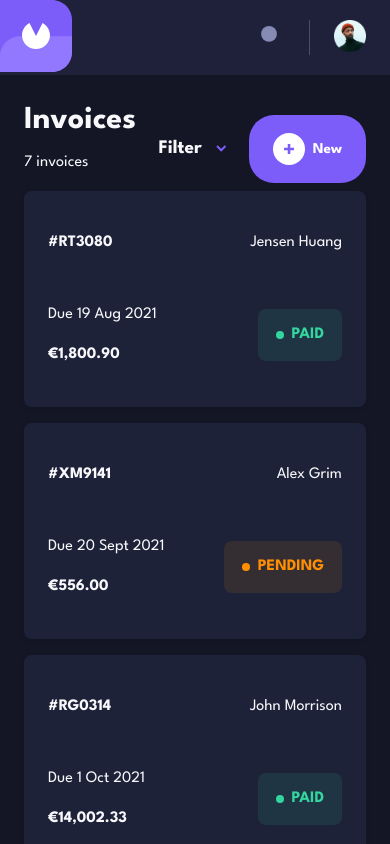
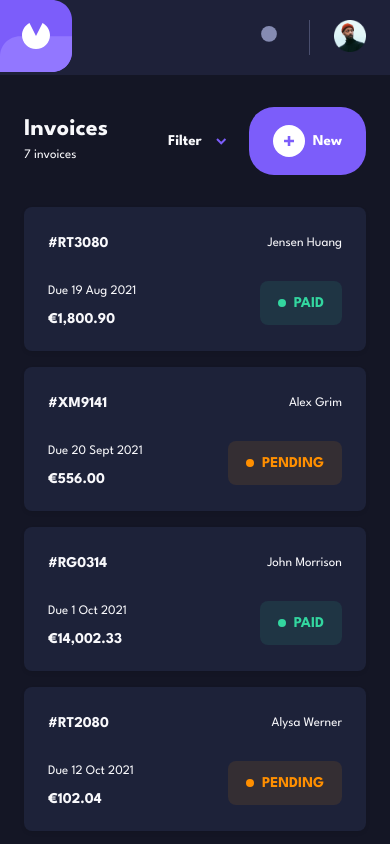
Before and after one commit to abdelmawlaSouat/invoice-app, a Next.js app: page / in a window 390 px wide. Shown: the top 844 px of the page. Built offline with nearby package versions, Linux system fonts and the light colour scheme.

Commit message:
fix: responsive design

```diff
--- a/src/app/page.module.scss
+++ b/src/app/page.module.scss
@@ -15,18 +15,19 @@
 }
 
 .content {
+  display: flex;
+  flex-direction: column;
+  gap: 2rem;
   padding: 2rem 1.5rem;
 
   @include breakpoint-min(map.get($breakpoints, "sm")) {
     padding: 4rem 3rem;
   }
 
-  @include breakpoint-min(map.get($breakpoints, "md")) {
-    display: flex;
-    flex-direction: column;
+  @include breakpoint-min(map.get($breakpoints, "lg")) {
     align-items: center;
     padding: 4.8rem 0;
-    gap: 4rem;
+    gap: 3.45rem;
     width: 100%;
   }
 }
@@ -36,7 +37,7 @@
   flex-direction: column;
   gap: 1rem;
 
-  @include breakpoint-min(map.get($breakpoints, "md")) {
+  @include breakpoint-min(map.get($breakpoints, "lg")) {
     min-width: 750px;
   }
 }
@@ -46,7 +47,7 @@
   justify-content: space-between;
   align-items: center;
 
-  @include breakpoint-min(map.get($breakpoints, "md")) {
+  @include breakpoint-min(map.get($breakpoints, "lg")) {
     min-width: 750px;
   }
 }
@@ -57,6 +58,7 @@
 
 .invoicesLength {
   color: var(--textColorSecondary);
+  margin: 0;
 }
 
 .emptyListMessage {
@@ -67,6 +69,10 @@
   display: flex;
   align-items: center;
   gap: 1rem;
+
+  @include breakpoint-min(map.get($breakpoints, "xl")) {
+    gap: 2.5rem;
+  }
 }
 
 .addInvoiceBtn {
--- a/src/components/FilterByStatus/FilterByStatus.tsx
+++ b/src/components/FilterByStatus/FilterByStatus.tsx
@@ -40,7 +40,7 @@ export const FilterByStatus: FC<FilterByStatusProps> = ({
       <Popover.Root>
         <Popover.Trigger asChild>
           <button className={styles.trigger}>
-            <Typography variant="headingM">
+            <Typography variant="headingS">
               {width >= BREAKPOINTS.md ? "Filter by status" : "Filter"}
             </Typography>
             <DownArrow />
--- a/src/components/invoiceOverviewCard/DesktopCard.module.scss
+++ b/src/components/invoiceOverviewCard/DesktopCard.module.scss
@@ -9,6 +9,10 @@
 
     @include breakpoint-min(map.get($breakpoints, "md")) {
         padding: 2rem;
+    }
+
+    p {
+        margin: 0;
     }
 }
 
--- a/src/components/invoiceOverviewCard/DesktopCard.tsx
+++ b/src/components/invoiceOverviewCard/DesktopCard.tsx
@@ -23,7 +23,7 @@ export const DesktopCard: FC<InvoiceOverviewCardProps> = ({ invoice }) => {
   return (
     <Card className={styles.wrapper}>
       <div className={styles.leftPart}>
-        <Typography variant="body" className={styles.id}>
+        <Typography variant="headingS" className={styles.id}>
           <span className={styles.hashtag}>#</span>
           {invoice.id}
         </Typography>
@@ -38,7 +38,7 @@ export const DesktopCard: FC<InvoiceOverviewCardProps> = ({ invoice }) => {
       </div>
 
       <div className={styles.rightPart}>
-        <Typography variant="body" className={styles.amount}>
+        <Typography variant="headingS" className={styles.amount}>
           {amount}
         </Typography>
 
--- a/src/components/invoiceOverviewCard/MobileCard.module.scss
+++ b/src/components/invoiceOverviewCard/MobileCard.module.scss
@@ -1,6 +1,10 @@
 @use "sass:map";
 @import "variables";
 @import "mixins";
+
+.wrapper p {
+    margin: 0;
+}
 
 .firstRow {
     display: flex;
@@ -21,11 +25,12 @@
     display: flex;
     justify-content: space-between;
     align-items: center;
-    margin-top: 1rem;
+    margin-top: 1.5rem;
 }
 
-.dueDate {
+p.dueDate {
     color: var(--textColorSecondary);
+    margin-bottom: 0.5rem;
 }
 
 .customerName {
--- a/src/components/invoiceOverviewCard/MobileCard.tsx
+++ b/src/components/invoiceOverviewCard/MobileCard.tsx
@@ -20,9 +20,9 @@ export const MobileCard: FC<InvoiceOverviewCardProps> = ({ invoice }) => {
   });
 
   return (
-    <Card>
+    <Card className={styles.wrapper}>
       <div className={styles.firstRow}>
-        <Typography variant="body" className={styles.id}>
+        <Typography variant="headingS" className={styles.id}>
           <span className={styles.hashtag}>#</span>
           {invoice.id}
         </Typography>
@@ -38,7 +38,7 @@ export const MobileCard: FC<InvoiceOverviewCardProps> = ({ invoice }) => {
             {`Due ${dueDate}`}
           </Typography>
 
-          <Typography variant="body" className={styles.amount}>
+          <Typography variant="headingS" className={styles.amount}>
             {amount}
           </Typography>
         </div>
--- a/src/components/navbar/Navbar.module.scss
+++ b/src/components/navbar/Navbar.module.scss
@@ -12,6 +12,7 @@
         flex-direction: column;
         height: 100vh;
         position: fixed;
+        border-top-right-radius: 2rem;
     }
 }
 
@@ -27,7 +28,7 @@
 }
 
 .imgWrapper {
-    @include breakpoint-max(map.get($breakpoints, "sm")) {
+    @include breakpoint-max(map.get($breakpoints, "xl")) {
         padding-left: 1.5rem;
         border-left: 1px solid #494e6e;
     }
--- a/src/components/navbar/Navbar.tsx
+++ b/src/components/navbar/Navbar.tsx
@@ -6,16 +6,19 @@ import { ThemeSwitcher } from "../themeSwitcher";
 import Link from "next/link";
 import classNames from "classnames";
 import { FC } from "react";
+import { useWindowSize } from "@/design-system/hooks";
+import { BREAKPOINTS } from "@/design-system/styles/breakpoints";
 
 interface NavbarProps {
   className?: string;
 }
 
 export const Navbar: FC<NavbarProps> = ({ className }) => {
+  const { width } = useWindowSize();
   return (
     <nav className={classNames(styles.wrapper, className)}>
       <Link href="/">
-        <Logo />
+        <Logo size={width > BREAKPOINTS.md ? 103 : 72} />
       </Link>
 
       <div className={styles.contentWrapper}>
--- a/src/components/statusTag/StatusTag.tsx
+++ b/src/components/statusTag/StatusTag.tsx
@@ -21,7 +21,7 @@ export const StatusTag: FC<StatusTagProps> = ({ status }) => {
     <div className={classNames(styles.wrapper, styles[status])}>
       <Oval color={statusColors[status]} />
 
-      <Typography variant="body" tag="span">
+      <Typography variant="headingS" tag="span">
         {status}
       </Typography>
     </div>
--- a/src/design-system/components/typography/Typography.module.scss
+++ b/src/design-system/components/typography/Typography.module.scss
@@ -3,8 +3,12 @@
 @import "mixins";
 
 .headingL {
-    font-size: 2rem;
-    line-height: 1.7rem;
+    font-size: 1.5rem;
+
+    @include breakpoint-min(map.get($breakpoints, "sm")) {
+        font-size: 2rem;
+        line-height: 1.7rem;
+    }
 
     @include breakpoint-min(map.get($breakpoints, "md")) {
         font-size: 2.25rem;
@@ -35,5 +39,10 @@
 }
 
 .body {
+    font-size: 0.8125rem;
     line-height: 1.5rem;
+
+    @include breakpoint-min(map.get($breakpoints, "md")) {
+        font-size: 1rem;
+    }
 }
--- a/src/types/InvoiceOverview.ts
+++ b/src/types/InvoiceOverview.ts
@@ -1,5 +1,3 @@
-import { Status } from "@/components/statusTag";
-
 export interface InvoiceOverview {
   id: string;
   createdAt: string;
```
Also changed, not shown: src/app/layout.tsx (+2 -5 lines), 1 other file (tests, documents, lock files or other folders).
